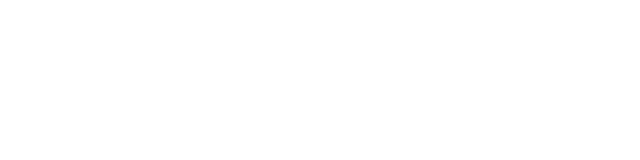
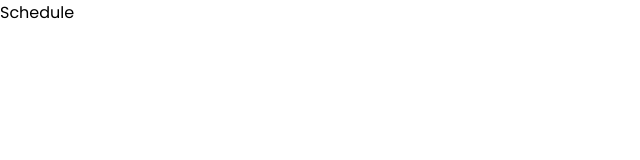
Before and after one commit to EsyProject/EsyFrontend, a React (Vite) app: page /schedule in a window 1280 px wide. Before the commit this address had no page. Shown: the top 160 px of the page, without its empty margins (0-640 px from the left). Built offline with nearby package versions, Linux system fonts and the light colour scheme.

Commit message:
feat: create a new component

```diff
--- a/src/App.jsx
+++ b/src/App.jsx
@@ -1,5 +1,5 @@
 import { Route, BrowserRouter as Router, Routes } from "react-router-dom";
-import { Home, Login, Password, Register, Historic } from './pages/index'
+import { Home, Login, Password, Register, Historic, Schedule } from './pages/index'
 
 const App = () => {
   return (
@@ -11,6 +11,7 @@ const App = () => {
           <Route path='/Password' element={<Password />} />
           <Route path='/Register' element={<Register />} />
           <Route path='/Historic' element={<Historic />} />
+          <Route path='/schedule' element={<Schedule />} />
         </Routes>
       </Router>
     </main>
--- /dev/null
+++ b/src/pages/Schedule/Schedule.jsx
@@ -0,0 +1,8 @@
+
+const Schedule = () => {
+  return (
+    <div>Schedule</div>
+  )
+}
+
+export default Schedule
--- a/src/pages/index.js
+++ b/src/pages/index.js
@@ -3,6 +3,7 @@ import Login from "./Login/Login";
 import Password from "./Password/Password";
 import Register from "./Register/Register";
 import Historic from "./Historic/Historic";
+import Schedule from "./Schedule/Schedule";
 
 import InteractiveBubble from "../components/InteractiveBubble/InteractiveBubble";
 import AnimatedImage from "../components/AnimatedImage/AnimatedImage";
@@ -25,6 +26,7 @@ export {
   Password,
   Register,
   Historic,
+  Schedule,
   InteractiveBubble,
   AnimatedImage,
   Input,
```
